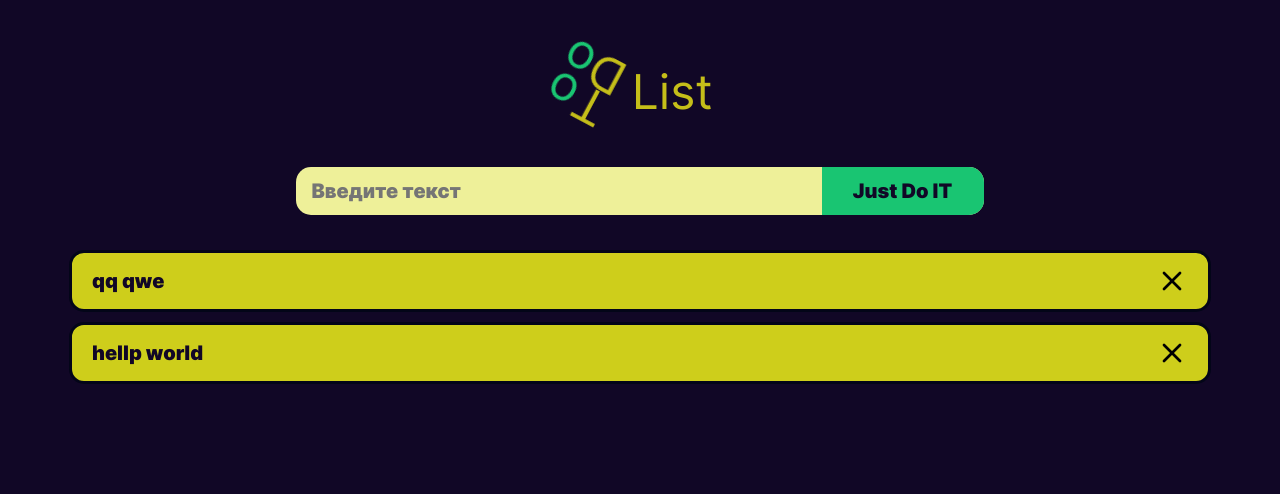
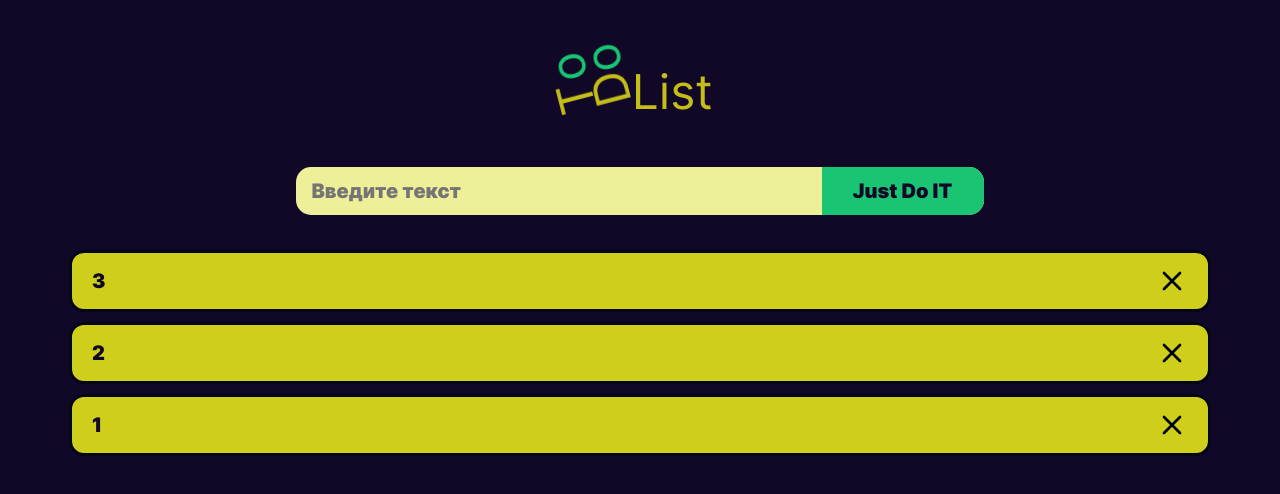
Before and after one commit to LODJEN2002/test-task-todo, a React (Create React App) app: page / in a window 1280 px wide. Shown: the top 494 px of the page. Built offline with nearby package versions, Linux system fonts and the light colour scheme.

Commit message:
updated drag and drop

```diff
--- a/src/App.js
+++ b/src/App.js
@@ -5,8 +5,9 @@
 function App() {
   const [text, setText] = useState('');
   const [todoObj, setTodoObj] = useState([
-    { id: 1, text: 'hellp world', order: 1 },
-    { id: 2, text: 'qq qwe', order: 2 }
+    { id: 1, text: '1', order: 1 },
+    { id: 2, text: '2', order: 2 },
+    { id: 3, text: '3', order: 3 }
   ]);
 
   function sortTodo(a, b) {
@@ -36,18 +37,45 @@
   }
 
   function handleSort(card, currentBusiness) {
-    console.log(card)
-    console.log(currentBusiness)
-    setTodoObj(todoObj.map(c => {
-      if (c.id === card.id) {
-        return { ...c, order: currentBusiness.order }
+    // console.log(card, 'card')
+    // console.log(currentBusiness, 'currentBusiness')
+
+
+    setTodoObj(todoObj.map(e => {
+      // console.log(e, 'e')
+      // console.log(card, 'card')
+      // console.log(currentBusiness, 'currentBusiness')
+      if (e.id === currentBusiness.id) {
+        // console.log('s')
+        if (currentBusiness.order < card.order) {
+          return { ...e, order: card.order + 1 }
+        }
+        if (currentBusiness.order > card.order) {
+          return { ...e, order: card.order - 1 }
+        }
+        if (currentBusiness.order === card.order) {
+          return { ...e, order: card.order + 1 }
+        }
+
       }
-      if (c.id === currentBusiness.id) {
-        return { ...c, order: card.order }
-      }
-      console.log(c)
-      return c
+      // if (e.id === currentBusiness.id) {
+      //   console.log('s')
+      //   return { ...e, order: card.id - 1 }
+      // }
+      // console.log(e)
+      return e
     }))
+    // setTodoObj(todoObj.map(c => {
+    //   if (c.id === card.id) {
+    //     console.log(c, 'c')
+    //     return { ...c, order: currentBusiness.order }
+    //   }
+    //   if (c.id === currentBusiness.id) {
+    //     console.log(c)
+    //     return { ...c, order: card.order }
+    //   }
+    //   return c
+    // }))
   }
 
   return (
--- a/src/components/BusinessList/Business/Business.jsx
+++ b/src/components/BusinessList/Business/Business.jsx
@@ -13,10 +13,7 @@
 
 
     return (
-        <div
-            className='business'
-
-        >
+        <div className='business'>
             {text}
             <img
                 src={closeIcone}
--- a/src/components/BusinessList/BusinessList.jsx
+++ b/src/components/BusinessList/BusinessList.jsx
@@ -7,6 +7,13 @@
 const BusinessList = (props) => {
     const { obj: cards, onDelite, sortTodo, onQwe } = props
     const [currentCard, setCurrentCard] = useState(null)
+
+    function handleClickCard(e, card) {
+        console.log(card)
+        // console.log(e.target.style)
+        // e.target.style.marginLeft = '1000px';
+
+    }
 
     function handleDeliteBusiness(e, card) {
         onDelite(card)
@@ -18,16 +25,27 @@
 
     function dragEndHandler(e) {
         e.target.style.background = '#CECE1B'
+        console.log('Убрал с элемента')
+        e.target.style.borderTop = '3px solid #030518';
+        // e.target.style.marginBottom = '0';
+
     }
 
     function dragOverHandler(e) {
         e.preventDefault()
+        console.log('На элемент')
+        e.target.style.borderTop = '5px solid red';
+        // e.target.style.marginBottom = '-5px';
         e.target.style.background = 'green'
     }
 
     function dropHandler(e, card) {
         e.preventDefault()
+        console.log('На элемент закинул')
         onQwe(card, currentCard)
+        e.target.style.background = '#CECE1B'
+        e.target.style.borderTop = '3px solid #030518';
+        // console.log(cards)
     }
 
     return (
@@ -37,6 +55,7 @@
                     className='business'
                     key={card.id}
                     draggable={true}
+                    onClick={(e) => handleClickCard(e, card)}
                     onDragStart={(e) => dragStratHandler(e, card)}
                     onDragLeave={(e) => dragEndHandler(e)}
                     onDragEnd={(e) => dragEndHandler(e)}
```
